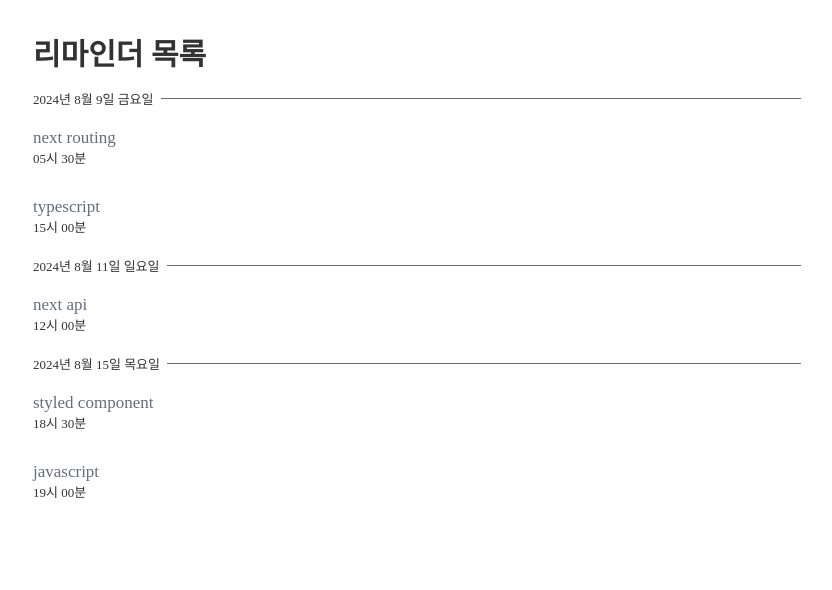
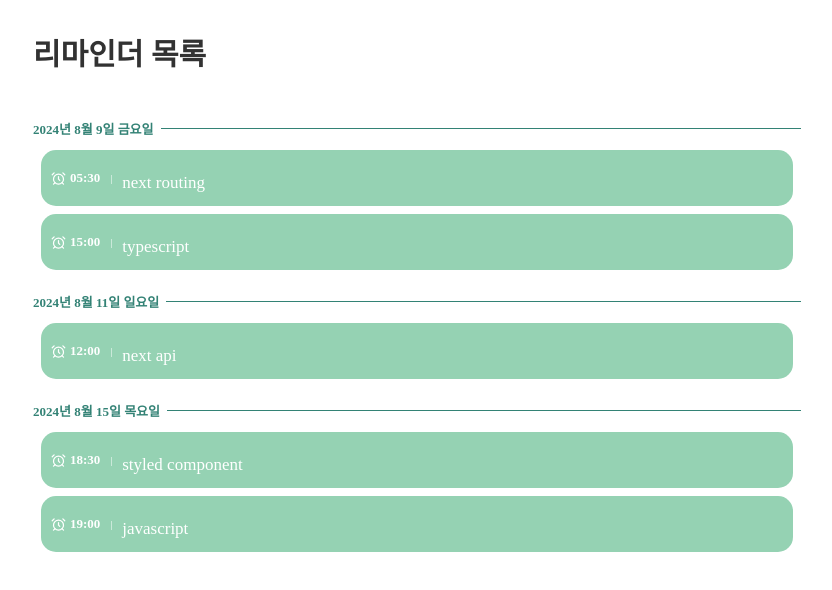
Before and after one commit to miji0317/next-reminder, a Next.js app: page /reminders in a window 1280 px wide. Shown: the top 590 px of the page, without its empty margins (223-1055 px from the left). Built offline with nearby package versions, Linux system fonts and the light colour scheme; a web font is replaced by a local one.

Commit message:
Design: remindItem UI

```diff
--- /dev/null
+++ b/src/app/_component/icon/Clock.tsx
@@ -0,0 +1,10 @@
+import { LuAlarmClock } from 'react-icons/lu';
+
+type Props = {
+  color: string | undefined;
+  size: string | number | undefined;
+};
+
+export default function Clock({ size, color }: Props) {
+  return <LuAlarmClock size={size} color={color} />;
+}
--- a/src/app/reminders/_component/RemindDate.tsx
+++ b/src/app/reminders/_component/RemindDate.tsx
@@ -32,13 +32,13 @@ const DateWrap = styled.div`
 `;
 
 const At = styled.p`
-  color: ${colors.Black};
-  font-weight: ${fonts.light};
+  color: ${colors.DeepPrimary};
+  font-weight: ${fonts.bold};
   font-size: 1.3rem;
 `;
 
 const AtLine = styled.div`
   flex: 1;
   height: 1px;
-  background-color: ${colors.DarkGray};
+  background-color: ${colors.DeepPrimary};
 `;
--- a/src/app/reminders/_component/RemindItem.tsx
+++ b/src/app/reminders/_component/RemindItem.tsx
@@ -6,6 +6,7 @@ import { fonts } from '@/styles/fonts';
 import { colors } from '@/styles/colors';
 import { media } from '@/styles/media';
 import { remindType } from '@/static/remindList';
+import Clock from '@/app/_component/icon/Clock';
 import dayjs from 'dayjs';
 
 type Props = {
@@ -24,24 +25,33 @@ export default function RemindItem({ remind }: Props) {
   const minute = remindDate.get('minute');
   const formatHour = String(hour).length === 1 ? `0${hour}` : hour;
   const formatMinute = String(minute).length === 1 ? `0${minute}` : minute;
-  const formatDate = `${formatHour}시 ${formatMinute}분`;
+  const formatDate = `${formatHour}:${formatMinute}`;
 
   return (
     <RemindItemWrap onClick={openRemindDetail} className="mousePointer">
+      <Clock size={'1.5rem'} color={colors.White} />
+      <At>{formatDate}</At>
+      <Divide> | </Divide>
       <Content>{remind.content}</Content>
-      <At> {formatDate} </At>
     </RemindItemWrap>
   );
 }
 
 const RemindItemWrap = styled.div`
   width: 100%;
-  padding: 1rem 0;
+  display: flex;
+  align-items: center;
+  color: ${colors.White};
+  background-color: ${colors.NormalPrimary};
+  border-radius: 1.5rem;
+  padding: 1.3rem 1rem;
+  & + & {
+    margin-top: 0.8rem;
+  }
 `;
 
 const Content = styled.p`
-  color: ${colors.DarkGray};
-  font-weight: ${fonts.light};
+  font-weight: ${fonts.normal};
 
   @media ${media.large} {
     font-size: 1.7rem;
@@ -54,7 +64,11 @@ const Content = styled.p`
 `;
 
 const At = styled.p`
-  color: ${colors.Black};
-  font-weight: ${fonts.light};
+  font-weight: ${fonts.bold};
   font-size: 1.3rem;
+  margin-left: 0.3em;
 `;
+
+const Divide = styled.span`
+  padding: 0 1rem;
+`;
--- a/src/app/reminders/page.tsx
+++ b/src/app/reminders/page.tsx
@@ -52,9 +52,11 @@ export default function Reminders() {
             return (
               <div key={group}>
                 <RemindDate key={group} groupDate={group} />
-                {reminds[group].map((item, idx) => (
-                  <RemindItem key={item.id} remind={item} />
-                ))}
+                <RemindItemWrap>
+                  {reminds[group].map((item, idx) => (
+                    <RemindItem key={item.id} remind={item} />
+                  ))}
+                </RemindItemWrap>
               </div>
             );
           })}
@@ -66,6 +68,7 @@ export default function Reminders() {
 const ListTitle = styled.p`
   color: ${colors.Black};
   font-weight: ${fonts.bold};
+  margin-bottom: 3rem;
 
   @media ${media.large} {
     font-size: 3rem;
@@ -83,3 +86,7 @@ const RemindersList = styled.div`
   flex-direction: column;
   gap: 1rem;
 `;
+
+const RemindItemWrap = styled.div`
+  padding: 1.2rem 0.8rem;
+`;
--- a/src/styles/colors.ts
+++ b/src/styles/colors.ts
@@ -1,9 +1,11 @@
 // color palette
 export const colors = {
-  // pink
-  DarkPink: 'rgb(249, 153, 183)',
-  NormalPink: 'rgb(249, 197, 213)',
-  LightPink: 'rgb(254, 227, 236)',
+  // primary
+  DeepPrimary: 'rgb(51, 130, 117)',
+  DarkPrimary: 'rgb(85, 173, 155)',
+  NormalPrimary: 'rgb(149, 210, 179)',
+  LightPrimary: 'rgb(216, 239, 211)',
+  BackPrimary: 'rgb(241, 248, 232)',
 
   // black
   Black: 'rgb(50, 50, 50)',
--- a/src/styles/globalStyles.ts
+++ b/src/styles/globalStyles.ts
@@ -30,7 +30,7 @@ export const GlobalStyle = createGlobalStyle`
     background-color: ${colors.NormalGray};
   }
   body::-webkit-scrollbar-thumb {
-    background-color: ${colors.LightPink};
+    background-color: ${colors.NormalPrimary};
   }
   body::-webkit-scrollbar-button {
     display: none;
```
